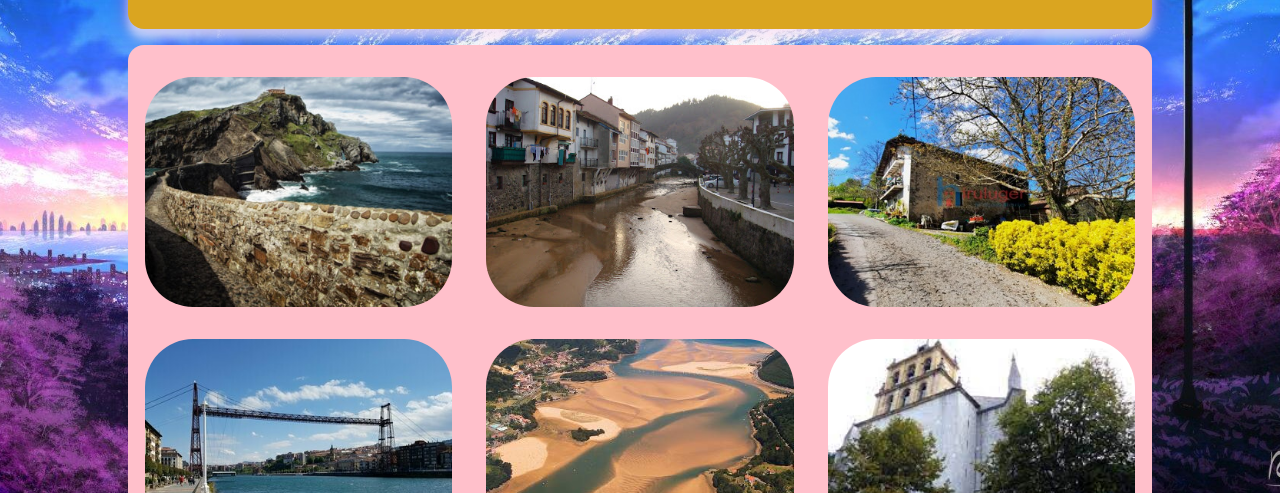
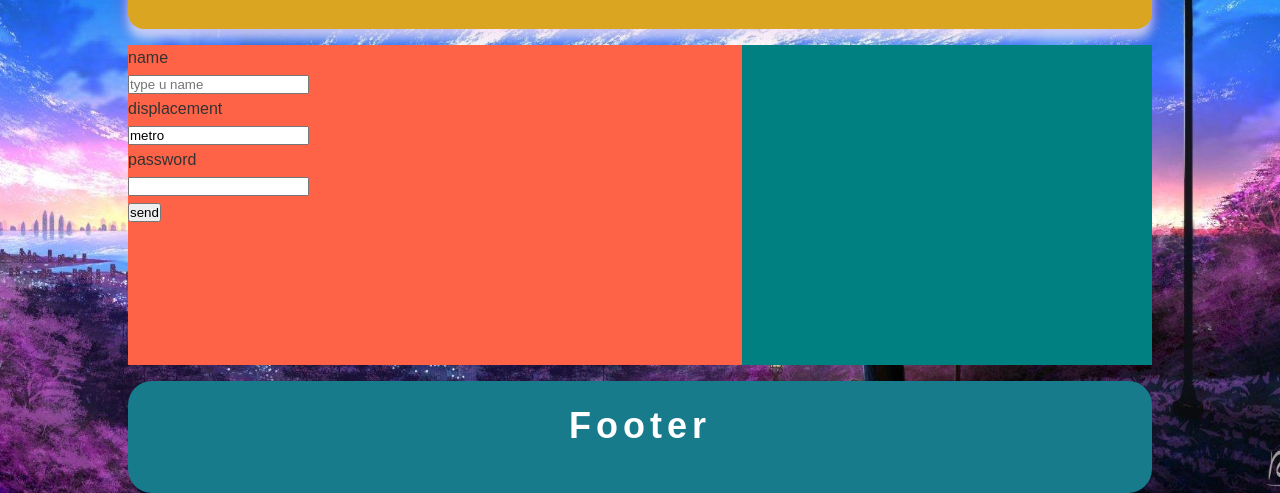
Before and after one commit to yggabo/Firts-project-html-css, a plain HTML site: page contacto.html in a window 1280 px wide. Shown: the part 307-800 px from the top of the page. Drawn offline with Linux system fonts and the light colour scheme.

Commit message:
update friday 17

```diff
--- a/contacto.html
+++ b/contacto.html
@@ -46,35 +46,39 @@
                 header {
                     margin-top: 13rem;
                 }
+                main {
+                    /* display: flex;
+                    flex-direction:row; */
+                }
+                .content {
+                    width: 60%;
+                    min-height: 20rem;
+                    background-color: tomato;
+                }
+                aside {
+                    width: 40%;
+                    min-height: 20rem;
+                    background-color: teal;
+                }
            </style>
     </header>
     <main>
-        <img src="img/bizkaia_2.jpg" alt="foto bizkaia" title="images1">
-        <img src="img/bizkaia_1.jpg" alt="foto bizkaia" title="images2">
-        <img src="img/bizkaia_3.jpg" alt="foto bizkaia" title="images3">
-        <img src="img/bizkaia_4.jpg" alt="foto bizkaia" title="images4">
-        <img src="img/bizkaia_5.jpg" alt="foto bizkaia" title="images5">
-        <img src="img/bizkaia_6.jpeg" alt="foto bizkaia" title="images6">
-        <img src="img/bizkaia_7.jpg" alt="foto bizkaia" title="images7">
+        <div class="content">
+            <form action="recopilation-data.php" method="get">
+                <p>name</p>
+                    <input id="input1" type="text" name="name" placeholder="type u name" required>
+                <p>displacement</p>
+                    <input type="text" name="displacement" value="metro">
+                <p>password</p>
+                 <input type="password">
+                <br>
+                 <button type="submit">send</button>
 
-<!--
-        <div class="left">
-            Lorem ipsum dolor sit amet consectetur adipisicing elit. Similique consectetur praesentium autem amet perspiciatis fugiat voluptatem perferendis provident quo error sit tenetur quae, odit molestias libero dignissimos esse quidem eveniet.
+            </form>
         </div>
-        <div>
-            Lorem ipsum dolor sit amet consectetur adipisicing elit. Similique consectetur praesentium autem amet perspiciatis fugiat voluptatem perferendis provident quo error sit tenetur quae, odit molestias libero dignissimos esse quidem eveniet.
-        </div>
-        <div class="right">
-            Lorem ipsum dolor sit amet consectetur adipisicing elit. Similique consectetur praesentium autem amet perspiciatis fugiat voluptatem perferendis provident quo error sit tenetur quae, odit molestias libero dignissimos esse quidem eveniet.
-        </div>
-         <div>
-            Lorem ipsum dolor sit amet consectetur adipisicing elit. Similique consectetur praesentium autem amet perspiciatis fugiat voluptatem perferendis provident quo error sit tenetur quae, odit molestias libero dignissimos esse quidem eveniet.
-        </div>
-         <div>
-            Lorem ipsum dolor sit amet consectetur adipisicing elit. Similique consectetur praesentium autem amet perspiciatis fugiat voluptatem perferendis provident quo error sit tenetur quae, odit molestias libero dignissimos esse quidem eveniet.
-        </div>
-    -->
+        <aside>
 
+        </aside>
     </main>
              <footer>
                 <h2>Footer</h2>
```
